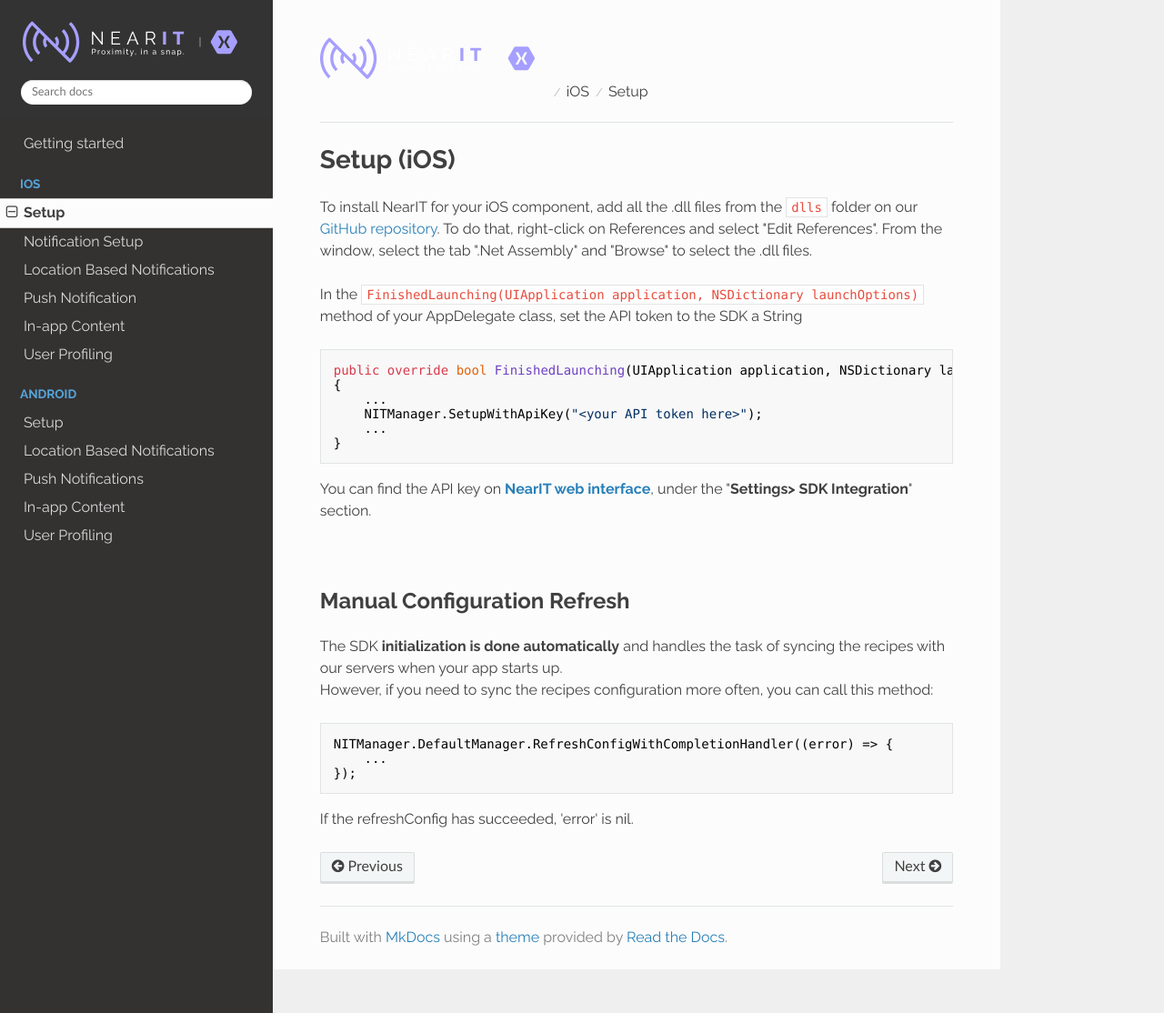
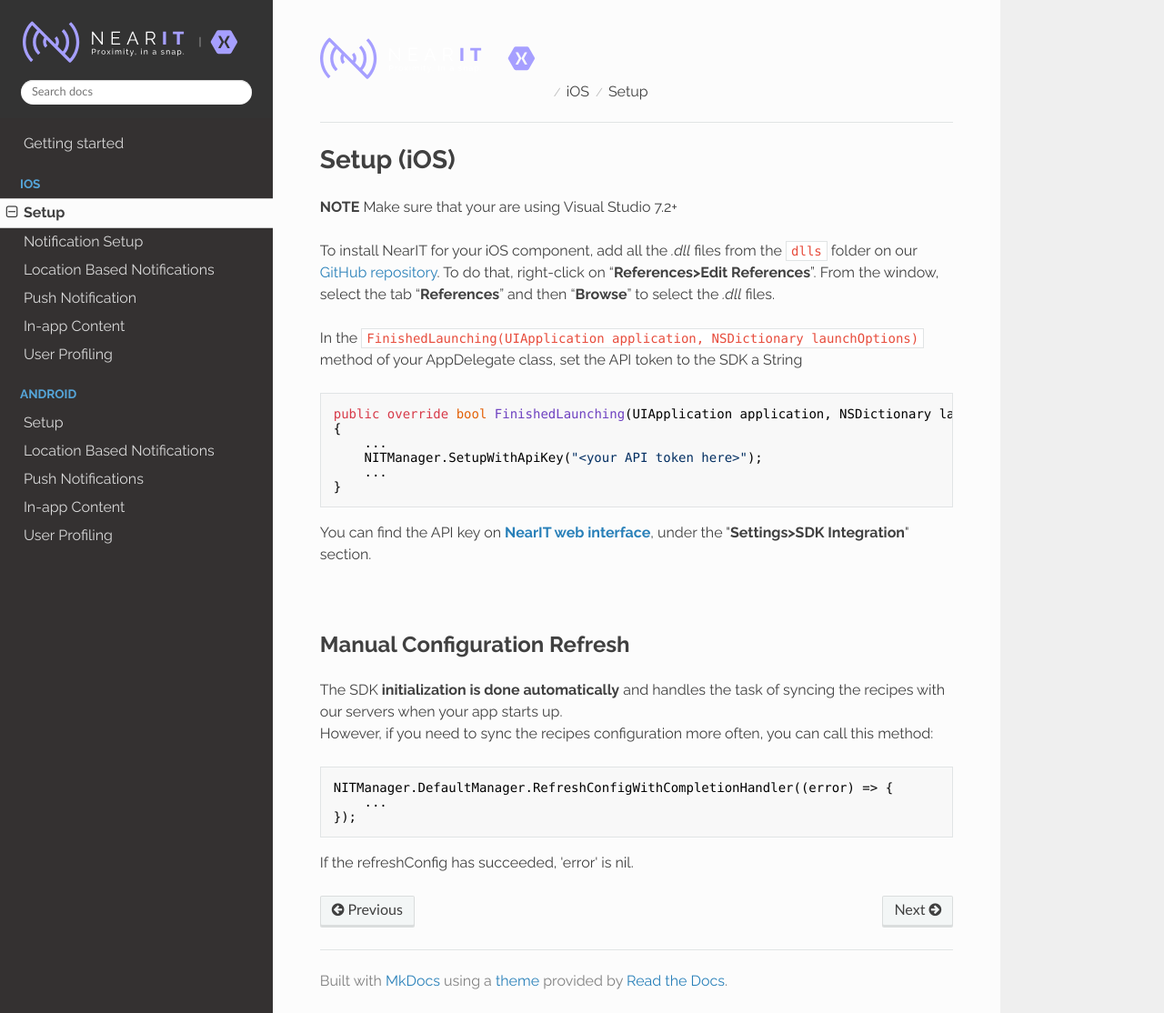
Before and after one commit to nearit/Xamarin-SDK, an MkDocs documentation site: the page built from docs/ios/setup.md, in a window 1280 px wide and 1114 px high. Shown: the whole window at 91% size. Built offline with MkDocs 1.6.1, drawn with Linux system fonts in a browser that asks for light colours; nearby versions of some CDN libraries; old or Windows-style settings are respelled for this version of MkDocs.

Commit message:
Update setup.md

````diff
--- a/docs/ios/setup.md
+++ b/docs/ios/setup.md
@@ -1,6 +1,8 @@
 # Setup (iOS) #
 
-To install NearIT for your iOS component, add all the .dll files from the `dlls` folder on our <a href="https://github.com/nearit/Xamarin-SDK/" target="_blank">GitHub repository</a>. To do that, right-click on References and select "Edit References". From the window, select the tab ".Net Assembly" and "Browse" to select the .dll files.
+**NOTE** Make sure that your are using Visual Studio 7.2+
+
+To install NearIT for your iOS component, add all the *.dll* files from the `dlls` folder on our <a href="https://github.com/nearit/Xamarin-SDK/" target="_blank">GitHub repository</a>. To do that, right-click on “**References>Edit References**”. From the window, select the tab “**References**” and then “**Browse**” to select the *.dll* files.
 
 In the `FinishedLaunching(UIApplication application, NSDictionary launchOptions)` method of your AppDelegate class, set the API token to the SDK a String
 
@@ -14,7 +16,7 @@ public override bool FinishedLaunching(UIApplication application, NSDictionary l
 }
 ```
 
-You can find the API key on <a href="https://go.nearit.com/" target="_blank">**NearIT web interface**</a>, under the "**Settings> SDK Integration**" section.
+You can find the API key on <a href="https://go.nearit.com/" target="_blank">**NearIT web interface**</a>, under the "**Settings>SDK Integration**" section.
 
 <br>
 ##Manual Configuration Refresh##
````
